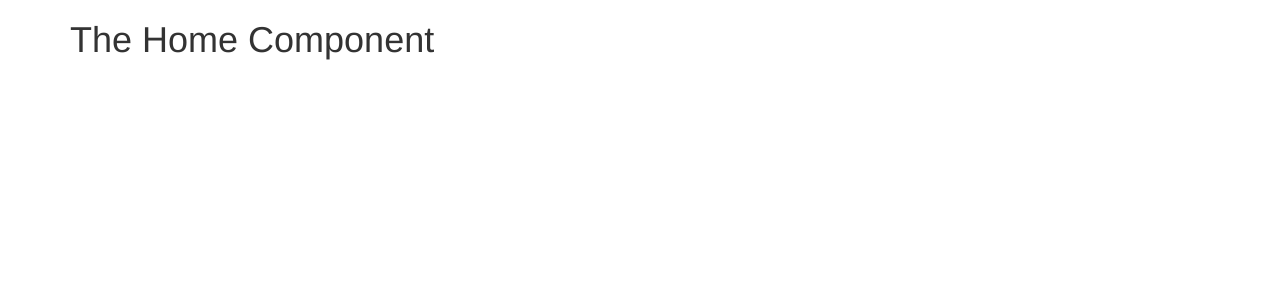
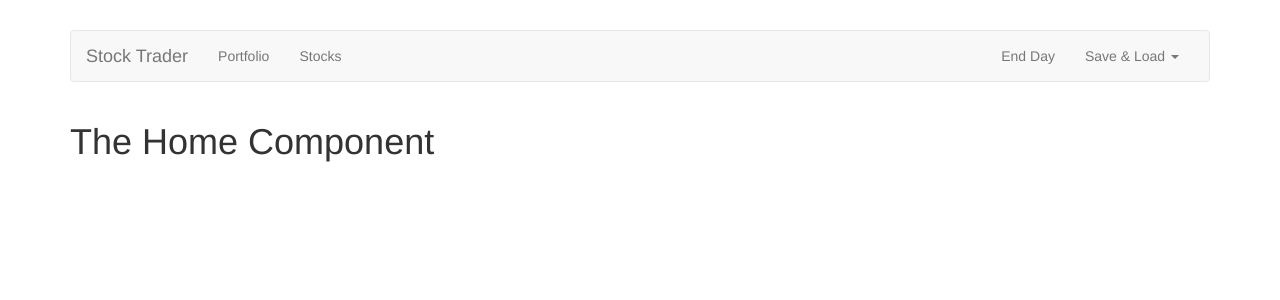
Before and after one commit to TheFlyer1983/VueJS2-TheCompleteGuide, a Vue app in the folder Section18/: page / in a window 1280 px wide. Shown: the top 300 px of the page. Built offline with nearby package versions, Linux system fonts and the light colour scheme.

Commit message:
header component plus working routes

```diff
--- a/Section18/src/App.vue
+++ b/Section18/src/App.vue
@@ -1,11 +1,25 @@
 <template>
   <div class="container">
-    <router-view />
+    <app-header></app-header>
+    <div class="row">
+      <div class="col-xs-12">
+        <router-view></router-view>
+      </div>
+    </div>
   </div>
 </template>
 
 <script>
-export default {};
+import Header from "./components/Header";
+export default {
+  components: {
+    appHeader: Header
+  }
+};
 </script>
 
-<style></style>
+<style>
+body {
+  padding: 30px;
+}
+</style>
--- a/Section18/src/components/Header.vue
+++ b/Section18/src/components/Header.vue
@@ -1,3 +1,38 @@
 <template>
-  <h1>The Header Component</h1>
+  <nav class="navbar navbar-default">
+    <div class="container-fluid">
+      <div class="navbar-header">
+        <router-link to="/" class="navbar-brand">Stock Trader</router-link>
+      </div>
+      <div class="collapse navbar-collapse">
+        <ul class="nav navbar-nav">
+          <router-link to="/portfolio" activeClass="active" tag="li">
+            <a>Portfolio</a>
+          </router-link>
+          <router-link to="/stocks" activeClass="active" tag="li">
+            <a>Stocks</a>
+          </router-link>
+        </ul>
+        <ul class="nav navbar-nav navbar-right">
+          <li><a href="#">End Day</a></li>
+          <li class="dropdown">
+            <a
+              href="#"
+              class="dropdown-toggle"
+              data-toggle="dropdown"
+              role="button"
+              aria-haspopup="true"
+              aria-expanded="false"
+            >
+              Save & Load <span class="caret"></span>
+            </a>
+            <ul class="dropdown-menu">
+              <li><a href="#">Save Data</a></li>
+              <li><a href="#">Load Data</a></li>
+            </ul>
+          </li>
+        </ul>
+      </div>
+    </div>
+  </nav>
 </template>
```
Also changed, not shown: Section18/.prettier.js (added).
